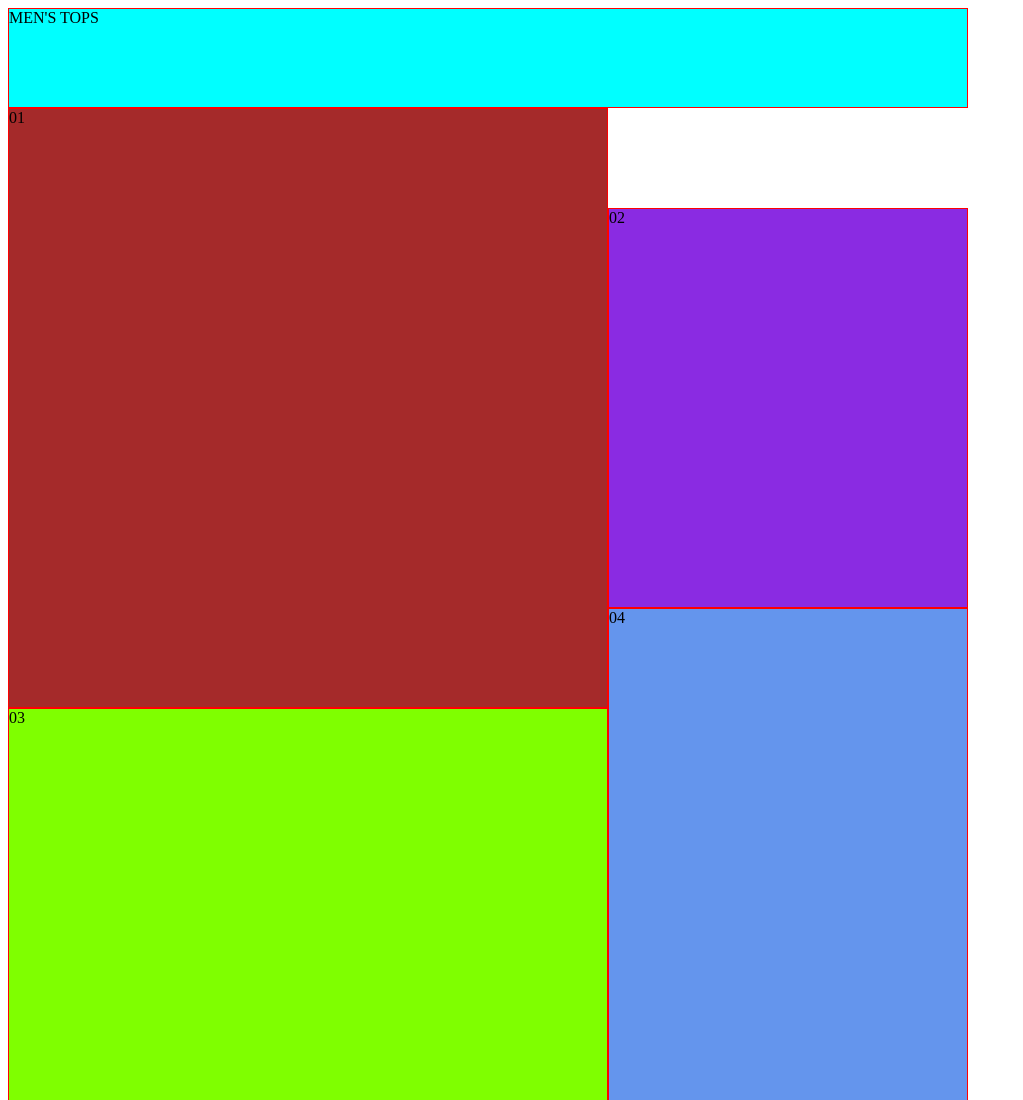
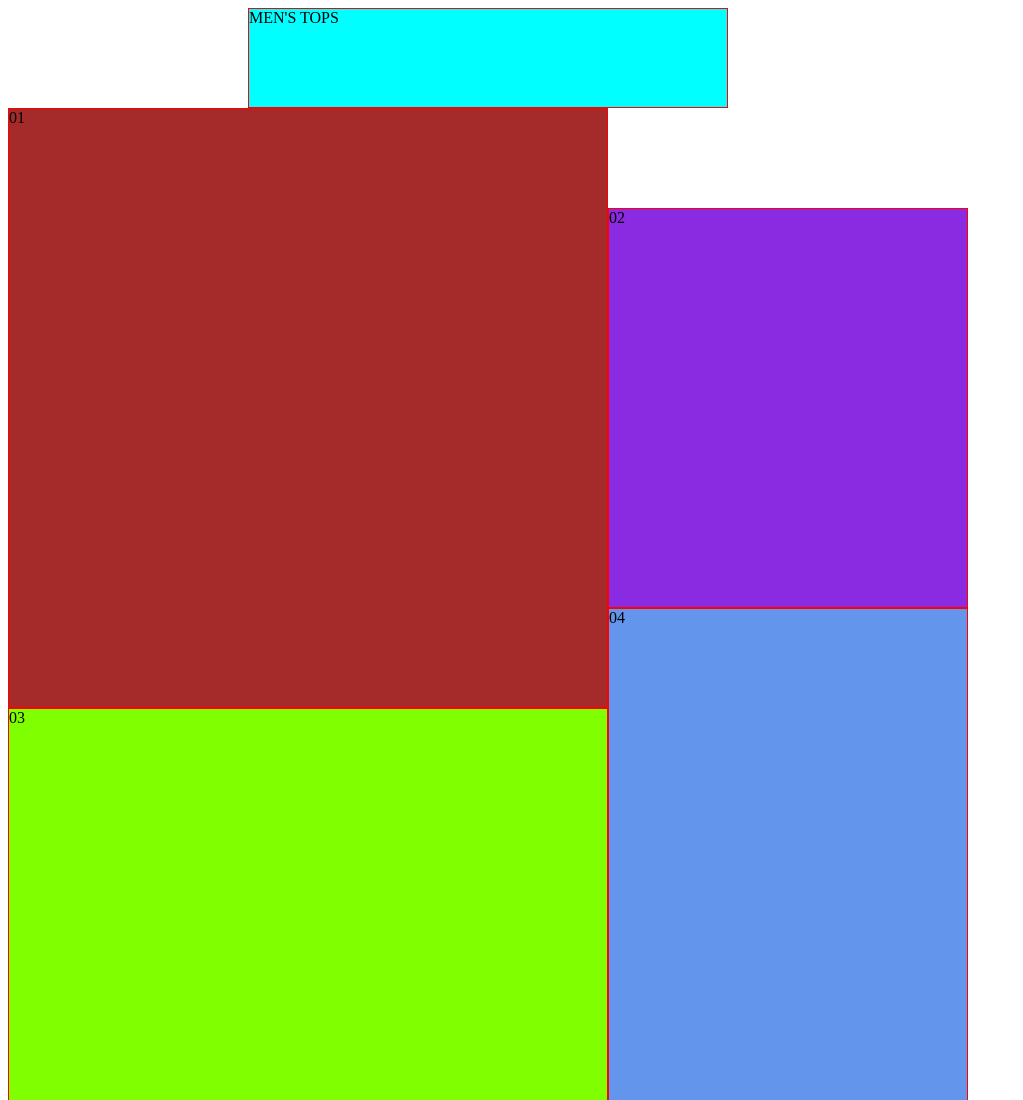
Before and after one commit to Julian-Chu/F2ELab_week4_ProductGallery, a website: page index.html in a window 1280 px wide. Shown: the top 1100 px of the page, without its empty margins (0-1023 px from the left). Drawn offline with Linux system fonts and the light colour scheme.

Commit message:
modified title block

```diff
--- a/index.html
+++ b/index.html
@@ -23,7 +23,7 @@
         }
 
         .title {
-            grid-column: 1/-1;
+            grid-column: 3/ span 4;
             grid-row: span 1;
             background-color: aqua;
         }
```
